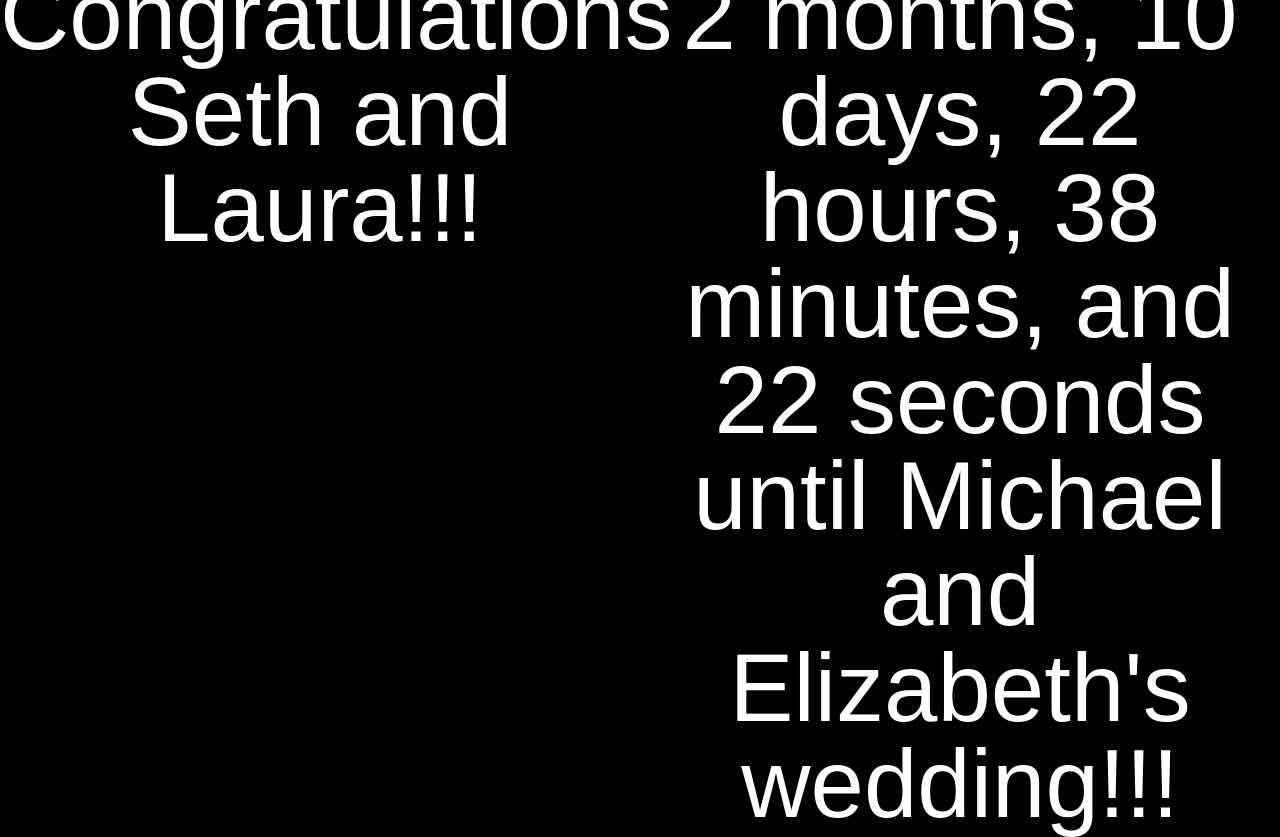
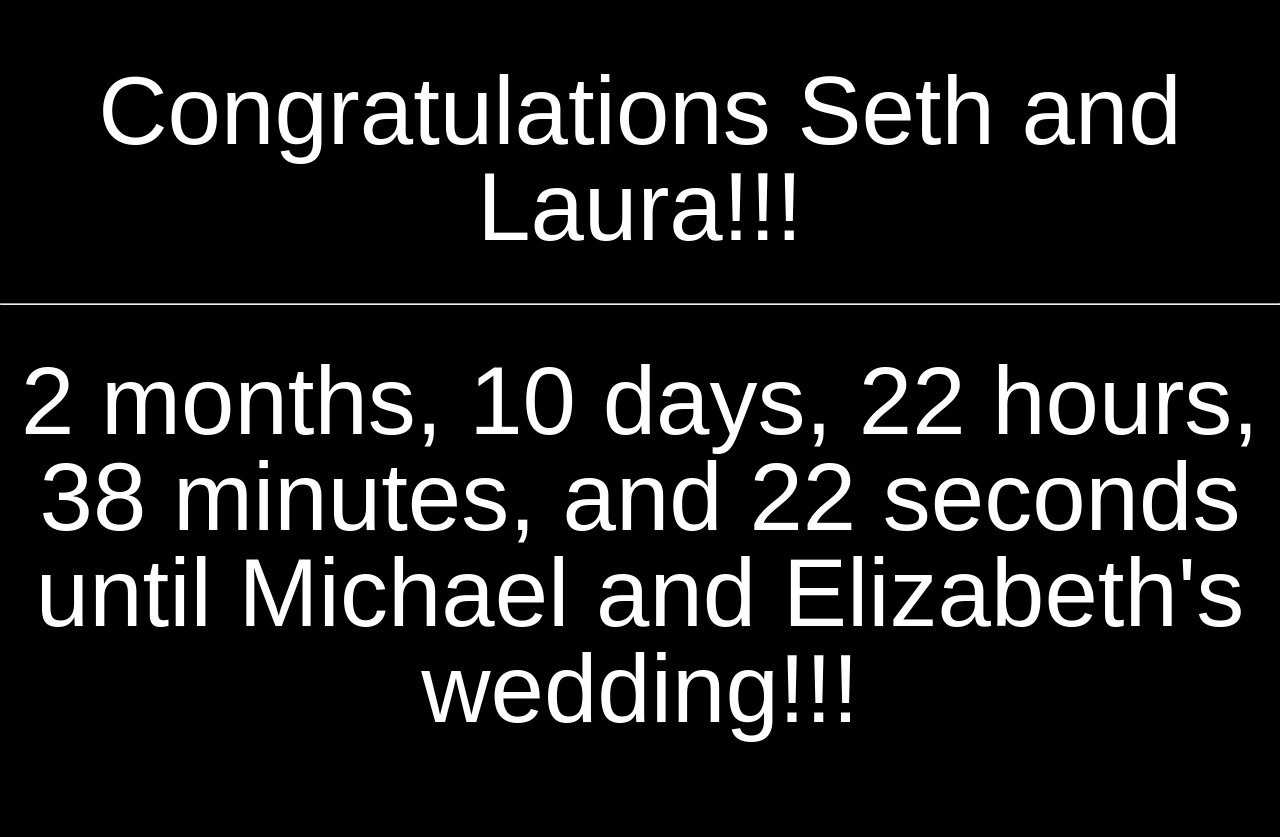
Before and after one commit to ArtskydJ/dykstrawedding.com, a plain HTML site: page index.html in a window 1280 px wide. After the commit the page ends 800 px from the top, so only its background shows below. Drawn offline with Linux system fonts and the light colour scheme.

Commit message:
Update view

```diff
--- a/index.html
+++ b/index.html
@@ -17,15 +17,12 @@
 				line-height: 1;
 				margin: 0;
 			}
-			#container { width: 100vw; }
-			#container > div { width: 50vw; }
-			#seth-laura { float: left; }
-			#michael-elizabeth { float: right; }
 		</style>
 	</head>
 	<body>
 		<div id="container">
 			<div id="seth-laura"></div>
+			<hr>
 			<div id="michael-elizabeth"></div>
 		</div>
 		<script src="./countdown.min.js"></script>
```
